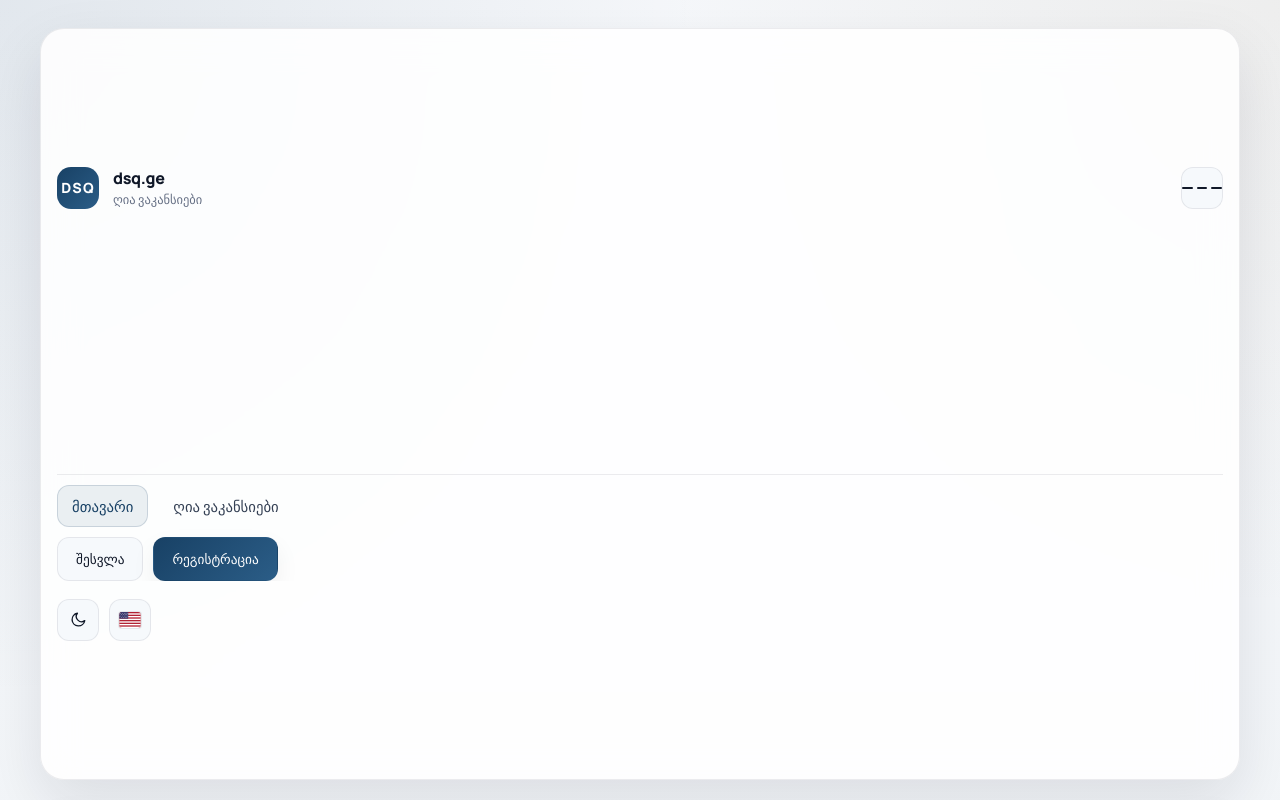
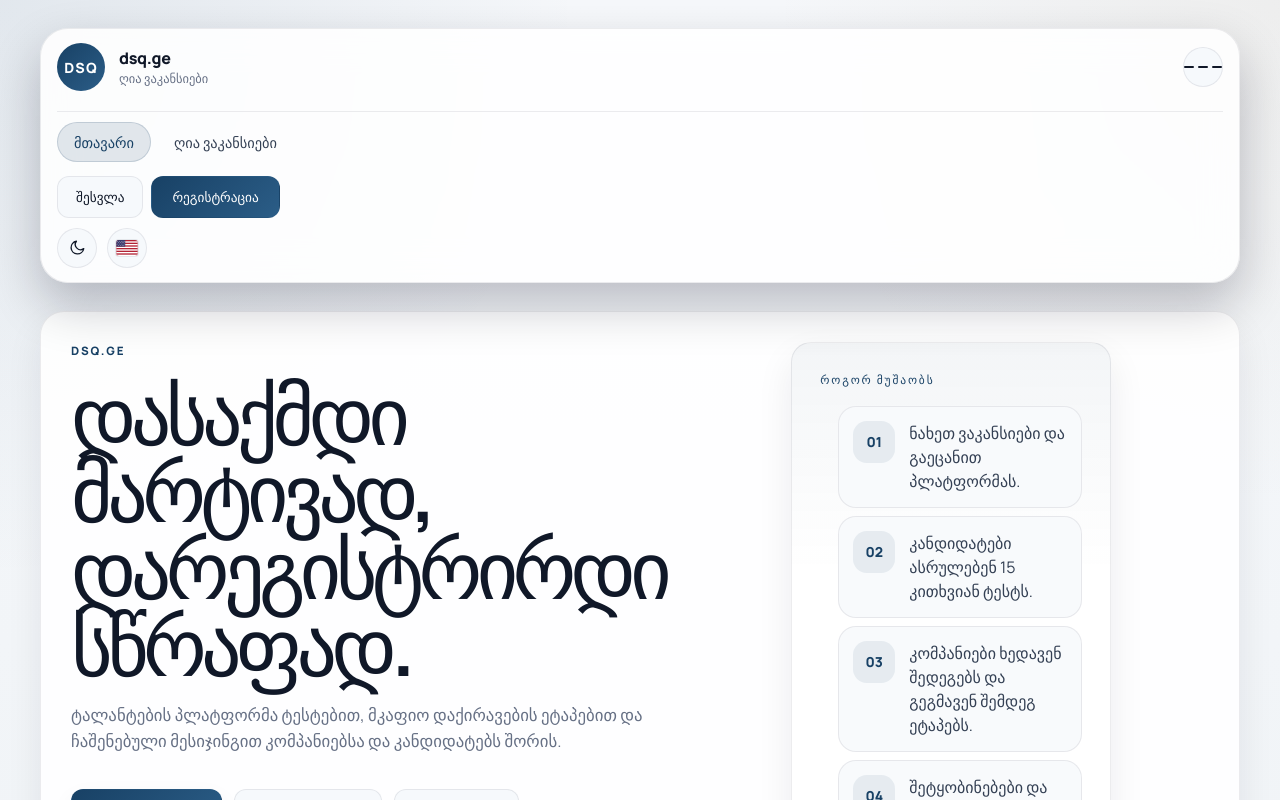
Before and after one commit to ShengeliaGI/dsq.ge, a React (Vite) app: page / in a window 1280 px wide. Both pictures are taken after a click on the button "ნავიგაციის გადართვა". Shown: the top 800 px of the page. Built offline with nearby package versions, Linux system fonts and the light colour scheme; no server answers.

Commit message:
Redesign navbar into compact pill layout

```diff
--- a/src/App.css
+++ b/src/App.css
@@ -2718,25 +2718,32 @@ input::placeholder {
   position: sticky;
   top: 18px;
   z-index: 20;
-  display: grid;
-  grid-template-columns: auto minmax(0, 1fr);
+  display: flex;
   align-items: center;
-  gap: 18px;
-  min-height: 92px;
-  margin: 0;
-  padding: 16px 20px;
-  border-radius: 24px;
+  justify-content: space-between;
+  width: min(1240px, 100%);
+  min-height: 76px;
+  height: auto;
+  margin: 0 auto;
+  padding: 10px 12px 10px 10px;
+  gap: 20px;
+  border-radius: 999px;
   background: color-mix(in srgb, var(--bg-1) 92%, transparent);
   border: 1px solid var(--border-1);
-  box-shadow: var(--shadow-lg);
+  box-shadow:
+    0 22px 50px rgba(2, 6, 23, 0.24),
+    inset 0 0 0 1px rgba(255, 255, 255, 0.03);
   backdrop-filter: blur(18px);
+  justify-self: center;
+  align-self: start;
 }
 
 .nav-header {
   display: flex;
   align-items: center;
   justify-content: space-between;
-  gap: 14px;
+  gap: 12px;
+  flex: 0 0 auto;
 }
 
 .nav-brand-button {
@@ -2751,12 +2758,12 @@ input::placeholder {
 }
 
 .nav-brand-mark {
-  width: 42px;
-  height: 42px;
+  width: 48px;
+  height: 48px;
   display: inline-flex;
   align-items: center;
   justify-content: center;
-  border-radius: 14px;
+  border-radius: 50%;
   background: linear-gradient(135deg, var(--accent-1), var(--accent-2));
   color: #ffffff;
   font-size: 0.88rem;
@@ -2766,7 +2773,7 @@ input::placeholder {
 
 .nav-brand-copy {
   display: grid;
-  gap: 2px;
+  gap: 1px;
   text-align: left;
 }
 
@@ -2785,10 +2792,11 @@ input::placeholder {
 
 .nav-content {
   display: flex;
+  flex-direction: row;
   align-items: center;
   justify-content: space-between;
-  gap: 18px;
-  flex: 1;
+  gap: 16px;
+  flex: 1 1 auto;
   min-width: 0;
   overflow: visible;
 }
@@ -2804,33 +2812,37 @@ input::placeholder {
 
 .nav-items {
   flex-wrap: nowrap;
+  justify-content: center;
+  flex: 1 1 auto;
   min-width: 0;
   overflow-x: auto;
   padding-right: 0;
+  gap: 6px;
 }
 
 .nav-auth {
   flex-wrap: nowrap;
+  gap: 8px;
 }
 
 .nav-button {
   flex: 0 0 auto;
   width: auto;
-  min-height: 42px;
+  min-height: 40px;
   justify-content: center;
-  border-radius: 12px;
+  border-radius: 999px;
   border: 1px solid transparent;
-  padding: 10px 14px;
+  padding: 9px 16px;
   background: transparent;
   color: var(--text);
-  font-size: 0.92rem;
+  font-size: 0.9rem;
   font-weight: 700;
   white-space: nowrap;
 }
 
 .nav-button:hover,
 .nav-button.active {
-  background: rgba(24, 65, 101, 0.08);
+  background: rgba(24, 65, 101, 0.12);
   border-color: var(--border-2);
   color: var(--accent-1);
 }
@@ -2844,18 +2856,22 @@ input::placeholder {
 .nav-footer {
   justify-content: flex-end;
   margin-top: 0;
-  margin-left: auto;
+  margin-left: 0;
   flex-shrink: 0;
+  gap: 10px;
 }
 
 .nav-role {
   align-self: center;
-  padding: 9px 12px;
+  display: inline-flex;
+  align-items: center;
+  min-height: 40px;
+  padding: 0 14px;
   border-radius: 999px;
   border: 1px solid var(--border-1);
-  background: var(--bg-2);
+  background: rgba(24, 65, 101, 0.08);
   color: var(--text-muted);
-  font-size: 0.78rem;
+  font-size: 0.76rem;
   font-weight: 700;
 }
 
@@ -2863,13 +2879,13 @@ input::placeholder {
 .theme-toggle,
 .language-toggle,
 .nav-avatar-button {
-  width: 42px;
-  height: 42px;
+  width: 40px;
+  height: 40px;
   display: inline-flex;
   align-items: center;
   justify-content: center;
   padding: 0;
-  border-radius: 12px;
+  border-radius: 999px;
   border: 1px solid var(--border-1);
   background: var(--bg-2);
   color: var(--text-strong);
@@ -2882,8 +2898,8 @@ input::placeholder {
 
 .nav-burger span {
   display: block;
-  width: 18px;
-  height: 2px;
+  width: 17px;
+  height: 2.5px;
   border-radius: 999px;
   background: currentColor;
 }
@@ -2925,6 +2941,28 @@ input::placeholder {
   box-shadow: inset 0 0 0 1px var(--border-3);
 }
 
+.nav-auth-button {
+  min-height: 40px;
+  border-radius: 999px;
+  padding: 9px 18px;
+  white-space: nowrap;
+}
+
+.nav-auth .primary {
+  padding-inline: 20px;
+}
+
+.top-nav .primary,
+.top-nav .ghost {
+  min-height: 40px;
+  box-shadow: none;
+}
+
+.top-nav .primary:hover,
+.top-nav .ghost:hover {
+  box-shadow: none;
+}
+
 .nav-auth-button,
 .nav-role {
   white-space: nowrap;
@@ -2935,6 +2973,11 @@ input::placeholder {
   height: 16px;
   border-radius: 3px;
   box-shadow: 0 0 0 1px var(--border-1);
+}
+
+.nav-avatar-icon {
+  width: 18px;
+  height: 18px;
 }
 
 .page {
@@ -4252,9 +4295,12 @@ textarea:focus,
 
 @media (max-width: 1320px) {
   .top-nav {
-    grid-template-columns: 1fr;
+    width: 100%;
+    flex-direction: column;
+    align-items: stretch;
     padding: 14px 16px;
     min-height: auto;
+    border-radius: 28px;
   }
 
   .nav-burger {
@@ -4267,6 +4313,7 @@ textarea:focus,
     width: 100%;
     flex-direction: column;
     align-items: stretch;
+    gap: 14px;
     padding-top: 10px;
     border-top: 1px solid var(--border-1);
   }
@@ -4283,6 +4330,11 @@ textarea:focus,
     justify-content: flex-start;
   }
 
+  .nav-button,
+  .nav-auth-button {
+    width: auto;
+  }
+
   .nav-footer {
     margin-left: 0;
     justify-content: space-between;
@@ -4290,6 +4342,22 @@ textarea:focus,
 }
 
 @media (max-width: 960px) {
+  .nav-button,
+  .nav-auth-button,
+  .nav-role {
+    width: 100%;
+    justify-content: center;
+  }
+
+  .nav-auth {
+    display: grid;
+    grid-template-columns: 1fr;
+  }
+
+  .nav-actions {
+    width: 100%;
+    justify-content: flex-start;
+  }
 
   .home-feature-grid,
   .platform-role-grid,
--- a/src/components/TopNav.jsx
+++ b/src/components/TopNav.jsx
@@ -84,7 +84,7 @@ const TopNav = ({
           >
             {t('nav.vacancies')}
           </button>
-          {isAuthed ? (
+          {isAuthed && (
             <>
               <button
                 className={page === 'tests' ? 'nav-button active' : 'nav-button'}
@@ -129,6 +129,34 @@ const TopNav = ({
                 </button>
               )}
             </>
+          )}
+        </div>
+        <div className="nav-footer">
+          {isAuthed ? (
+            <>
+              <span className="nav-role">{getRoleModeLabel(userRole)}</span>
+              <button
+                className={page === 'profile' ? 'nav-avatar-button active' : 'nav-avatar-button'}
+                type="button"
+                onClick={() => handleNavigate('profile')}
+                aria-label={t('nav.profile')}
+                title={t('nav.profile')}
+              >
+                <svg
+                  className="nav-avatar-icon"
+                  viewBox="0 0 24 24"
+                  fill="none"
+                  stroke="currentColor"
+                  strokeWidth="1.8"
+                  strokeLinecap="round"
+                  strokeLinejoin="round"
+                  aria-hidden="true"
+                >
+                  <circle cx="12" cy="8" r="4" />
+                  <path d="M4 20c1.5-3.5 5-6 8-6s6.5 2.5 8 6" />
+                </svg>
+              </button>
+            </>
           ) : (
             <div className="nav-auth">
               <button
@@ -155,33 +183,7 @@ const TopNav = ({
               </button>
             </div>
           )}
-        </div>
-        <div className="nav-footer">
-          {isAuthed && <span className="nav-role">{getRoleModeLabel(userRole)}</span>}
           <div className="nav-actions">
-            {isAuthed && (
-              <button
-                className={page === 'profile' ? 'nav-avatar-button active' : 'nav-avatar-button'}
-                type="button"
-                onClick={() => handleNavigate('profile')}
-                aria-label={t('nav.profile')}
-                title={t('nav.profile')}
-              >
-                <svg
-                  className="nav-avatar-icon"
-                  viewBox="0 0 24 24"
-                  fill="none"
-                  stroke="currentColor"
-                  strokeWidth="1.8"
-                  strokeLinecap="round"
-                  strokeLinejoin="round"
-                  aria-hidden="true"
-                >
-                  <circle cx="12" cy="8" r="4" />
-                  <path d="M4 20c1.5-3.5 5-6 8-6s6.5 2.5 8 6" />
-                </svg>
-              </button>
-            )}
             <button
               className="theme-toggle"
               type="button"
```
